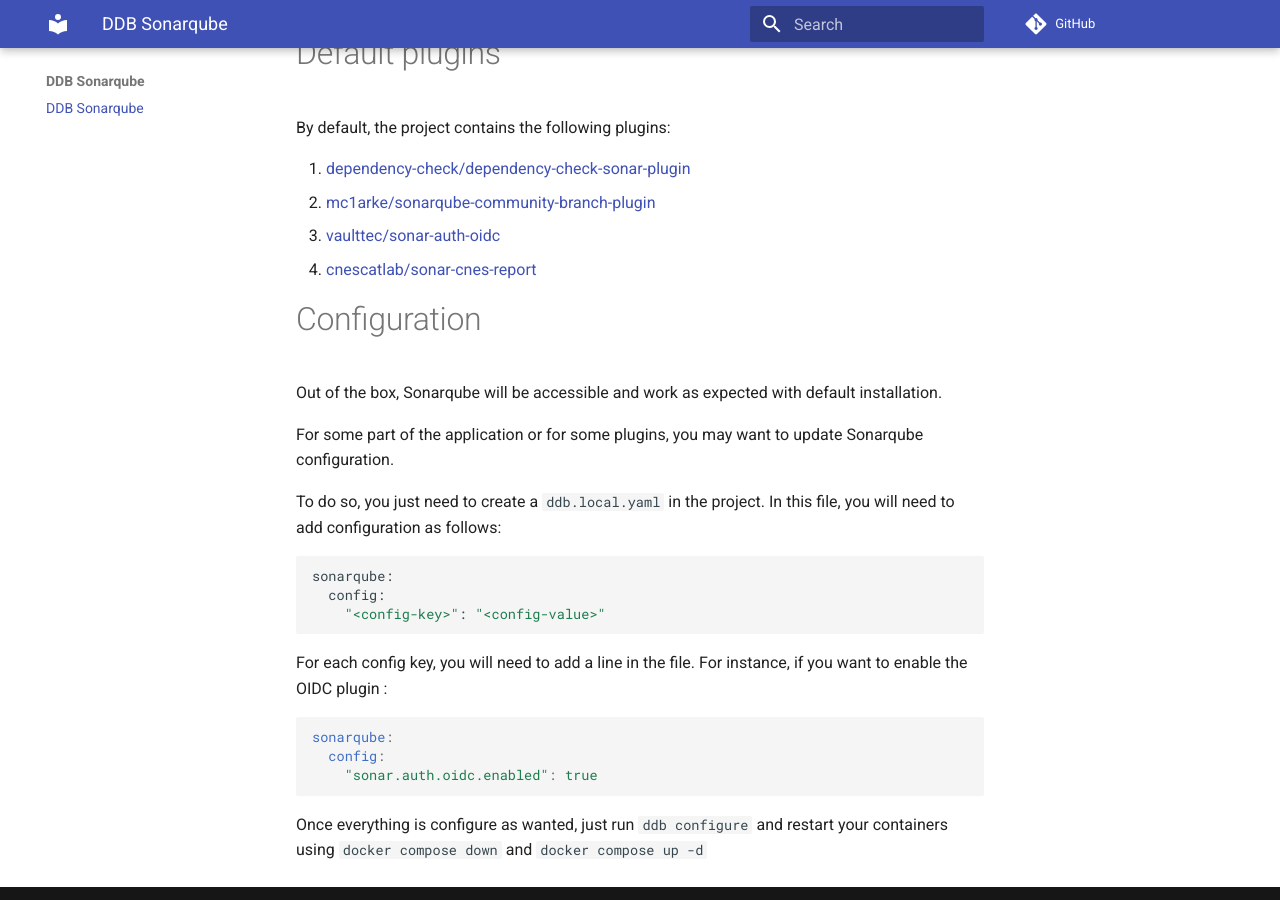
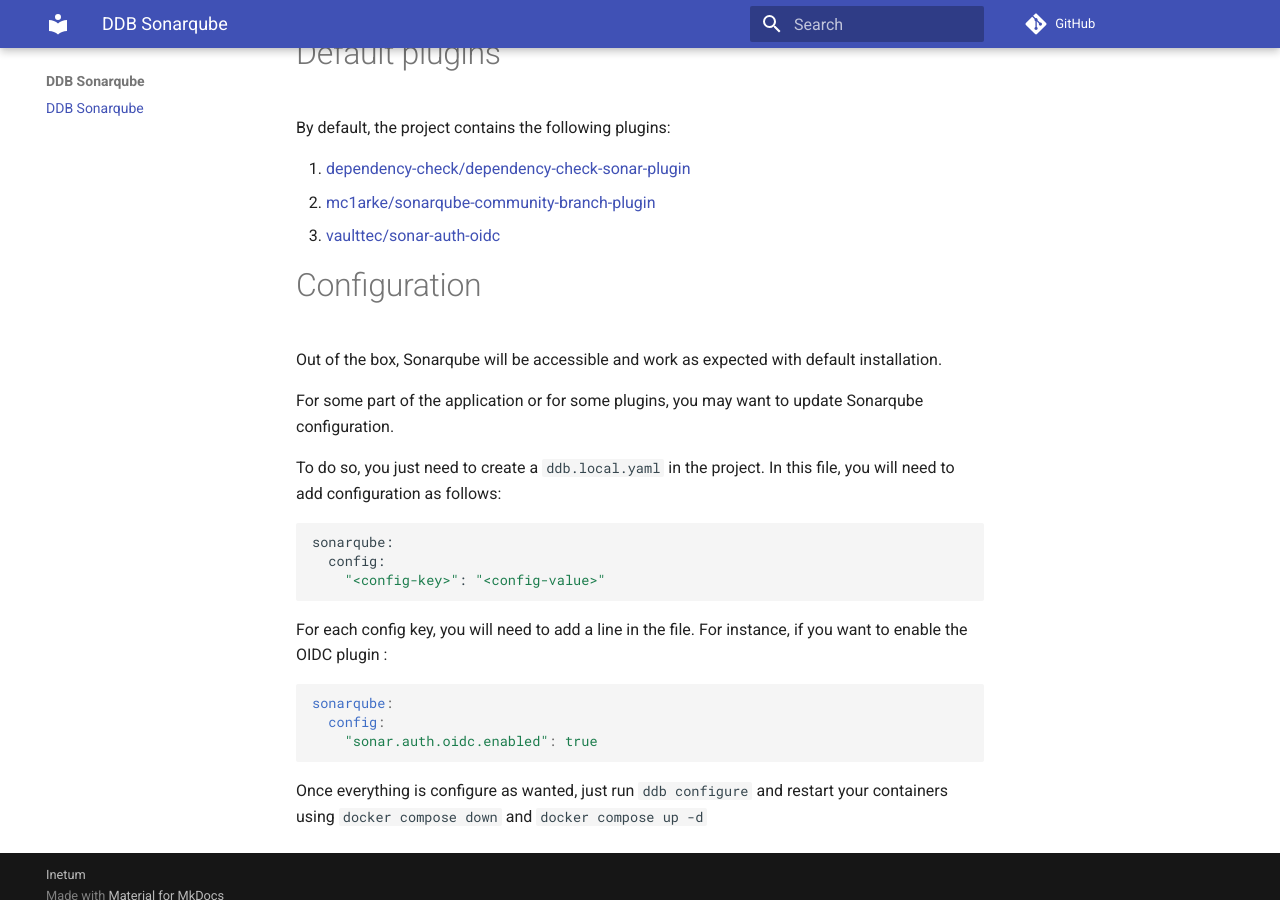
Before and after one commit to inetum-orleans/ddb-sonarqube, an MkDocs documentation site: the page built from docs/index.md, in a window 1280 px wide and 900 px high, scrolled down 1092 px. Built offline with MkDocs 1.6.1 and Material for MkDocs 9.7.7, drawn with Linux system fonts in a browser that asks for light colours; comment, search, counter and statistics services are not loaded.

Commit message:
Revert "feat: add CNES report plugin"
The plugin is not supported in 10.x yet.

This reverts commit 94e744c9cc71ae091d87b6b2dddbc5b812d44569.

```diff
--- a/ddb.yaml
+++ b/ddb.yaml
@@ -14,9 +14,6 @@
     - source: "https://github.com/vaulttec/sonar-auth-oidc/releases/download/v2.1.1/sonar-auth-oidc-plugin-2.1.1.jar"
       destination: ".docker/sonarqube/plugins"
       filename: "sonar-auth-oidc-plugin.jar"
-    - source: "https://github.com/cnescatlab/sonar-cnes-report/releases/download/5.0.0/sonar-cnes-report-5.0.0.jar"
-      destination: ".docker/sonarqube/plugins"
-      filename: "sonar-cnes-report.jar"
 
 docker:
   compose:
--- a/docs/index.md
+++ b/docs/index.md
@@ -45,7 +45,6 @@
 1. [dependency-check/dependency-check-sonar-plugin](https://github.com/dependency-check/dependency-check-sonar-plugin)
 2. [mc1arke/sonarqube-community-branch-plugin](https://github.com/mc1arke/sonarqube-community-branch-plugin)
 3. [vaulttec/sonar-auth-oidc](https://github.com/vaulttec/sonar-auth-oidc)
-4. [cnescatlab/sonar-cnes-report](https://github.com/cnescatlab/sonar-cnes-report)
 
 # Configuration
 
```
Also changed, not shown: 1 other file.
